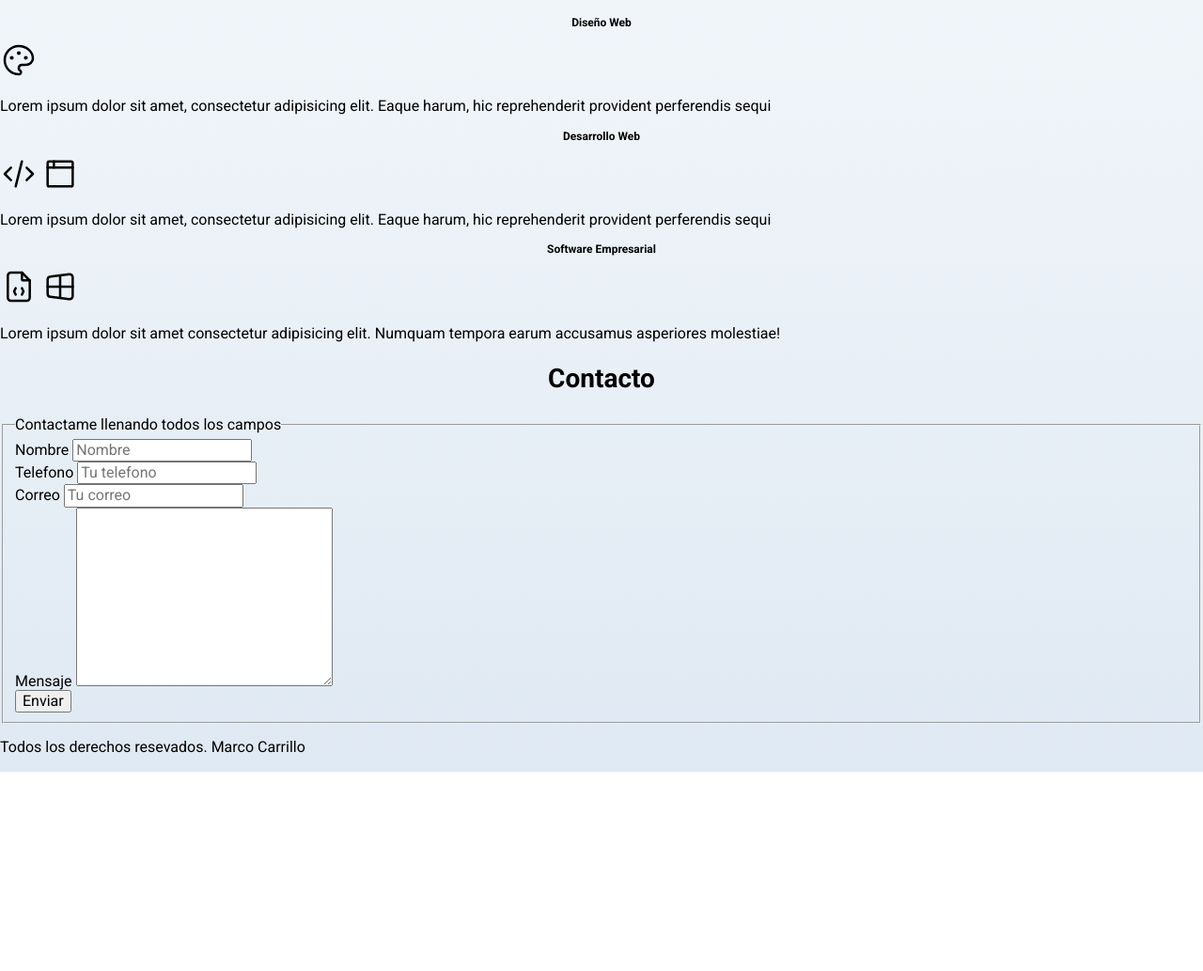
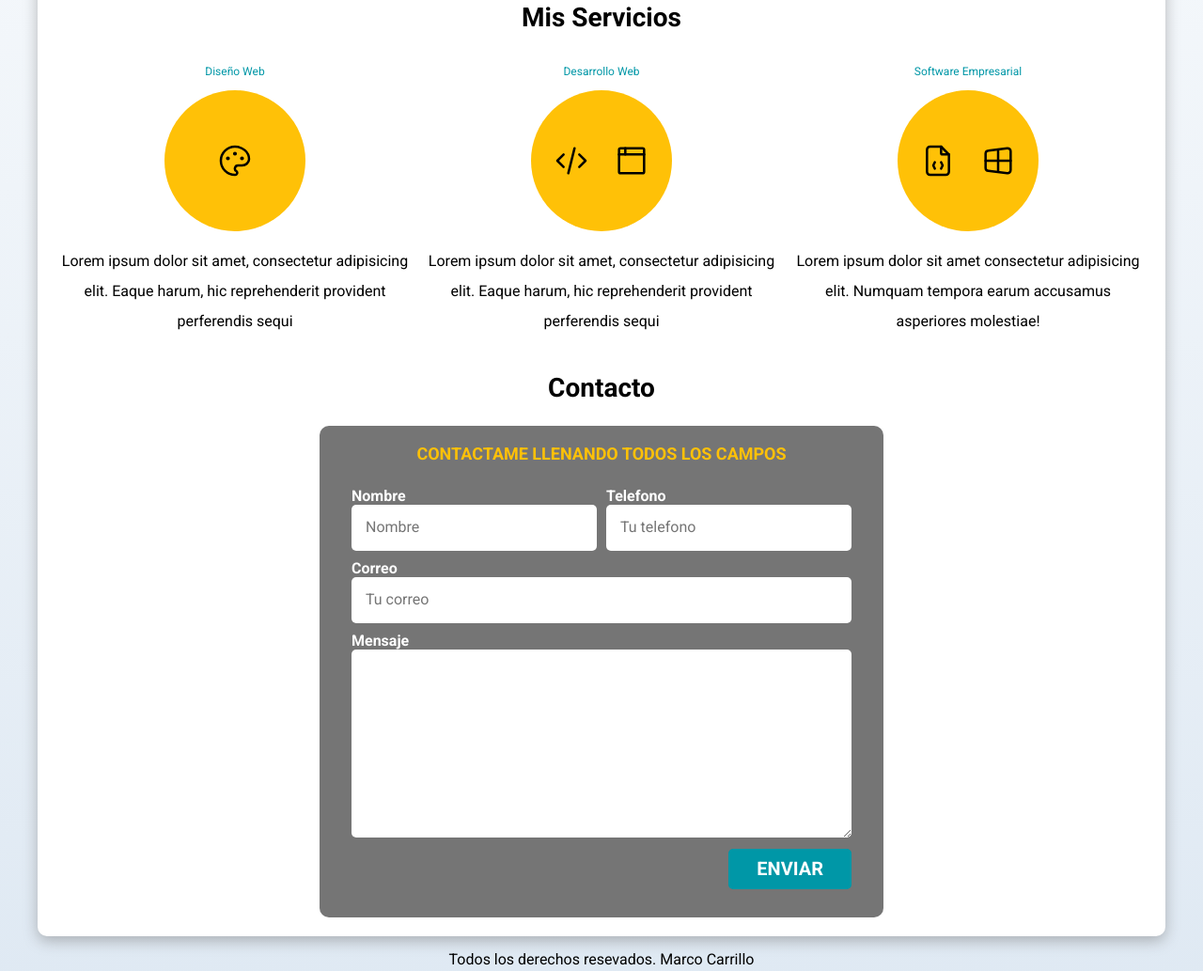
Before and after one commit to M4rquinhos/1-sitio-freelancer, a plain HTML site: page index.html in a window 1280 px wide. Shown: the part 648-1681 px from the top of the page at 94% size. Before the commit the page ends 1469 px from the top, so only its background shows below. Drawn offline with Linux system fonts and the light colour scheme.

Commit message:
version final

```diff
--- a/css/styles.css
+++ b/css/styles.css
@@ -15,6 +15,14 @@
 html{
     font-size: 62.5%;
     box-sizing: border-box;
+    scroll-snap-type: y mandatory;
+}
+
+.grid-servicios,
+.navegacion-principal,
+.formulario{
+    scroll-snap-align: center;
+    margin-top: always;
 }
 
 *, *:before, *:after {
@@ -28,6 +36,7 @@ body{
     background-image: linear-gradient(to top, var(--grisClaro) 0%, var(--blanco) 100%); /*gradiente*/
 }
 
+/* Tipografia */
 /* Asignando un tamaño predeterminado de fuente a los headings */
 h1{
     font-size: 3.8rem;
@@ -51,10 +60,20 @@ h1, h2, h3 {
     font-size: 2rem;
 }
 
-/* contenedor del nav */
+/* contenedor */
 .contenedor{
     max-width: 120rem; /* ancho maximo */
     margin: 0 auto;
+}
+
+/* sombra aplicada al contenedor de main */
+.sombra{
+    -webkit-box-shadow: 0px 5px 15px 0px rgba(112, 112, 112, 0.48);
+    -moz-box-shadow: 0px 5px 15px 0px rgba(112, 112, 112, 0.48);
+    box-shadow: 0px 5px 15px 0px rgba(112, 112, 112, 0.48);
+    background-color: var(--blanco);
+    padding: 2rem;
+    border-radius: 1rem;
 }
 
 /* estilos del boton contactme y el boton del formulario */
@@ -70,6 +89,7 @@ h1, h2, h3 {
     border-radius: .5rem;
     width: 90%;
     text-align: center;
+    border: none;
 }
 /* Media query del boton */
 @media (min-width: 768px){
@@ -77,6 +97,29 @@ h1, h2, h3 {
         width: auto;
     }
 }
+.button:hover{
+    cursor: pointer;
+}
+
+/* utilidades */
+.w-sm-100{
+    width: 100%;
+}
+
+@media (min-width: 768px){
+    .w-sm-100{
+        width: auto;
+    }
+}
+
+.flex{
+    display: flex;
+}
+
+.alinear-derecha{
+    justify-content: flex-end;
+}
+
 
 /* background del nav */
 .nav-bg{
@@ -120,6 +163,7 @@ h1, h2, h3 {
     background-size: cover;
     height: 450px;
     position: relative; /* la posision del padre siempre es relativa */
+    margin-bottom: 2rem;
 }
 
 /* Creando el contenedor dentro del hero */
@@ -143,3 +187,117 @@ h1, h2, h3 {
 .contenedor-hero h2, .contenedor-hero p{
     color: var(--blanco);
 }
+
+
+
+
+/* servicios */
+/* media query cotenedor grid de servicios */
+@media (min-width: 768px){
+    .grid-servicios{
+        display: grid;
+        grid-template-columns: repeat(3, 1fr);
+        grid-gap: 1rem;
+    }
+
+}
+
+
+/* servicios(individual)
+
+    primero al contenedor servicio se le aplica un display flex en columna y align-items a center
+*/
+.servicio{
+    display: flex;
+    flex-direction: column;
+    align-items: center;
+}
+
+/* color y tamaño de fuente dentro del servicio */
+.servicio h3{
+    color: var(--secundario);
+    font-weight: normal;
+}
+
+/* tamaño del espacio entre cada linea y se centran lo parrafos dentro de servicios */
+.servicio p{
+    line-height: 2;
+    text-align: center;
+}
+
+/* estilos para los iconos y los circulos */
+.servicio .iconos{
+    height: 15rem;
+    width: 15rem;
+    background-color: var(--primario);
+    border-radius: 50%;
+    display: flex;
+    align-items: center;
+    justify-content: space-evenly;
+}
+
+
+/* Contacto */
+.formulario{
+    background-color: var(--gris);
+    width: min(60rem, 100%); /*utliza el valor más pequeño*/
+    margin: 0 auto;
+    padding: 2rem;
+    border-radius: 1rem;
+}
+
+/* quitandole la linea al fieldset */
+.formulario fieldset{
+    border: none;
+}
+
+/* Estilos del legend */
+.formulario legend{
+    color: var(--primario);
+    text-align: center;
+    font-size: 1.8rem;
+    text-transform: uppercase;
+    font-weight: bold;
+    margin-bottom: 2rem;
+}
+
+@media (min-width: 768px){
+    .contenedor-campos{
+        display: grid;
+        grid-template-columns: repeat(2, 1fr);
+        grid-template-rows: auto auto 20rem;
+        column-gap: 1rem;
+    }
+
+    .campo:nth-child(3), .campo:nth-child(4){
+        grid-column: 1 / 3;
+    }
+}
+
+.campo{
+    margin-bottom: 1rem;
+}
+
+.campo label{
+    color: var(--blanco);
+    font-weight: bold;
+    margin-bottom: .5rem;
+}
+
+.campo textarea{
+    height: 20rem;
+    display: block;
+}
+
+.input-text{
+    width: 100%;
+    border: none;
+    padding: 1.5rem;
+    border-radius: .5rem;
+
+}
+
+
+.footer{
+    text-align: center;
+}
--- a/index.html
+++ b/index.html
@@ -4,7 +4,7 @@
     <meta charset="UTF-8">
     <meta http-equiv="X-UA-Compatible" content="IE=edge">
     <meta name="viewport" content="width=device-width, initial-scale=1.0">
-    <title>Desarrolador Freelancer</title>
+    <title>Desarrollador Freelancer</title>
     <link rel="preload" href="css/normalize.css" as="style">
     <link rel="stylesheet" href="css/normalize.css">
     <link rel="preconnect" href="https://fonts.googleapis.com">
@@ -32,7 +32,7 @@
 
     <section class="hero">
         <div class="contenedor-hero">
-            <h2 class="">Diseño y Desarrollo Web <span>Freelancer</span></h2>
+            <h2 class="">Desarrollo Web <span>Freelancer</span></h2>
             <!-- Se puede cortar y pegar el icono dentro del parrafo (ciudad) -->
             <svg xmlns="http://www.w3.org/2000/svg" class="icon icon-tabler icon-tabler-map-pin" width="88" height="88" viewBox="0 0 24 24" stroke-width="1.5" stroke="#ffc107" fill="none" stroke-linecap="round" stroke-linejoin="round">
                 <path stroke="none" d="M0 0h24v24H0z" fill="none"/>
@@ -44,11 +44,13 @@
         </div>
     </section>
 
-    <main>
+    <main  class="contenedor sombra">
         <h2>Mis Servicios</h2>
 
-        <section>
+        <div class="grid-servicios">
+            <section class="servicio" >
                 <h3>Diseño Web</h3>
+                <div class="iconos">
                     <svg xmlns="http://www.w3.org/2000/svg" class="icon icon-tabler icon-tabler-palette" width="40" height="40" viewBox="0 0 24 24" stroke-width="1.5" stroke="#000000" fill="none" stroke-linecap="round" stroke-linejoin="round">
                         <path stroke="none" d="M0 0h24v24H0z" fill="none"/>
                         <path d="M12 21a9 9 0 1 1 0 -18a9 8 0 0 1 9 8a4.5 4 0 0 1 -4.5 4h-2.5a2 2 0 0 0 -1 3.75a1.3 1.3 0 0 1 -1 2.25" />
@@ -56,11 +58,13 @@
                         <circle cx="12" cy="7.5" r=".5" fill="currentColor" />
                         <circle cx="16.5" cy="10.5" r=".5" fill="currentColor" />
                       </svg>
+                </div>
                 <p>Lorem ipsum dolor sit amet, consectetur adipisicing elit. Eaque harum, hic reprehenderit provident perferendis sequi</p>
             </section>
 
-        <section>
+            <section class="servicio" >
                 <h3>Desarrollo Web</h3>
+                <div class="iconos">
                     <svg xmlns="http://www.w3.org/2000/svg" class="icon icon-tabler icon-tabler-code" width="40" height="40" viewBox="0 0 24 24" stroke-width="1.5" stroke="#000000" fill="none" stroke-linecap="round" stroke-linejoin="round">
                         <path stroke="none" d="M0 0h24v24H0z" fill="none"/>
                         <polyline points="7 8 3 12 7 16" />
@@ -73,11 +77,13 @@
                         <line x1="4" y1="8" x2="20" y2="8" />
                         <line x1="8" y1="4" x2="8" y2="8" />
                       </svg>
+                </div>
                 <p>Lorem ipsum dolor sit amet, consectetur adipisicing elit. Eaque harum, hic reprehenderit provident perferendis sequi</p>
             </section>
 
-        <section>
+            <section class="servicio" >
                 <h3>Software Empresarial</h3>
+                <div class="iconos">
                     <svg xmlns="http://www.w3.org/2000/svg" class="icon icon-tabler icon-tabler-file-code" width="40" height="40" viewBox="0 0 24 24" stroke-width="1.5" stroke="#000000" fill="none" stroke-linecap="round" stroke-linejoin="round">
                         <path stroke="none" d="M0 0h24v24H0z" fill="none"/>
                         <path d="M14 3v4a1 1 0 0 0 1 1h4" />
@@ -91,45 +97,52 @@
                         <line x1="12" y1="5" x2="12" y2="19" />
                         <line x1="4" y1="12" x2="20" y2="12" />
                       </svg>
+                </div>
                 <p>Lorem ipsum dolor sit amet consectetur adipisicing elit. Numquam tempora earum accusamus asperiores molestiae!</p>
             </section>
+        </div>
 
-        <section>
+
+        <section class="">
             <h2>Contacto</h2>
-            <form action="">
+            <form action="" class="formulario">
                 <fieldset>
                     <legend>Contactame llenando todos los campos</legend>
 
-                    <div>
+                    <div class="contenedor-campos">
+                        <div class="campo">
                             <label for="">Nombre</label>
-                        <input type="text" name="" id="" placeholder="Nombre">
+                            <input class="input-text" type="text" name="" id="" placeholder="Nombre">
                         </div>
 
-                    <div>
+                        <div class="campo">
                             <label for="">Telefono</label>
-                        <input type="tel" name="" id="" placeholder="Tu telefono">
+                            <input class="input-text" type="tel" name="" id="" placeholder="Tu telefono">
                         </div>
 
-                    <div>
+                        <div class="campo">
                             <label for="">Correo</label>
-                        <input type="email" name="" id="" placeholder="Tu correo">
+                            <input class="input-text" type="email" name="" id="" placeholder="Tu correo">
                         </div>
 
-                    <div>
+                        <div class="campo">
                             <label for="">Mensaje</label>
-                        <textarea name="" id="" cols="30" rows="10"></textarea>
+                            <textarea class="input-text"></textarea>
+                        </div>
                     </div>
 
-                    <div>
-                        <input type="submit" value="Enviar">
+                    <div class="alinear-derecha flex">
+                        <input class="button w-sm-100" type="submit" value="Enviar">
                     </div>
 
                 </fieldset>
             </form>
         </section>
+
     </main>
 
-    <footer>
+
+    <footer class="footer">
         <p>Todos los derechos resevados. Marco Carrillo</p>
     </footer>
 
```
Lines whose indentation alone changed are shown as unchanged.
